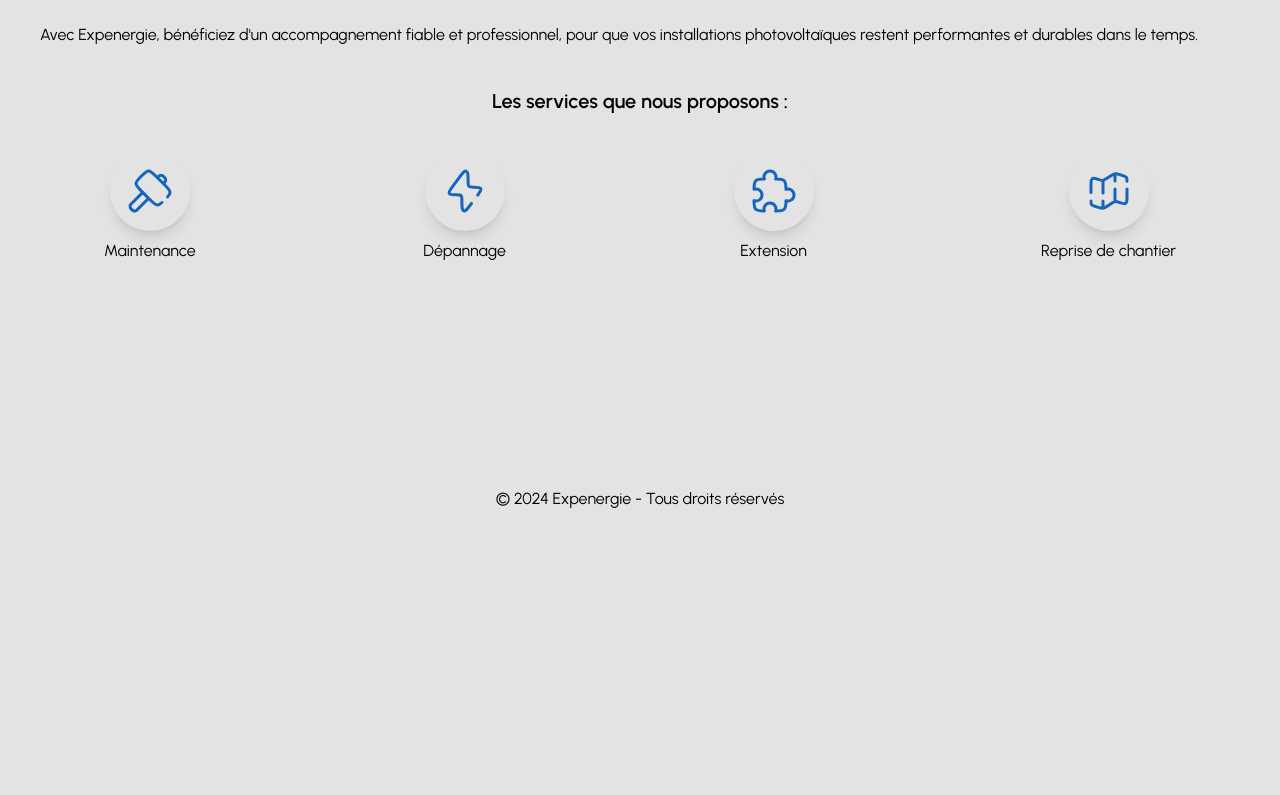
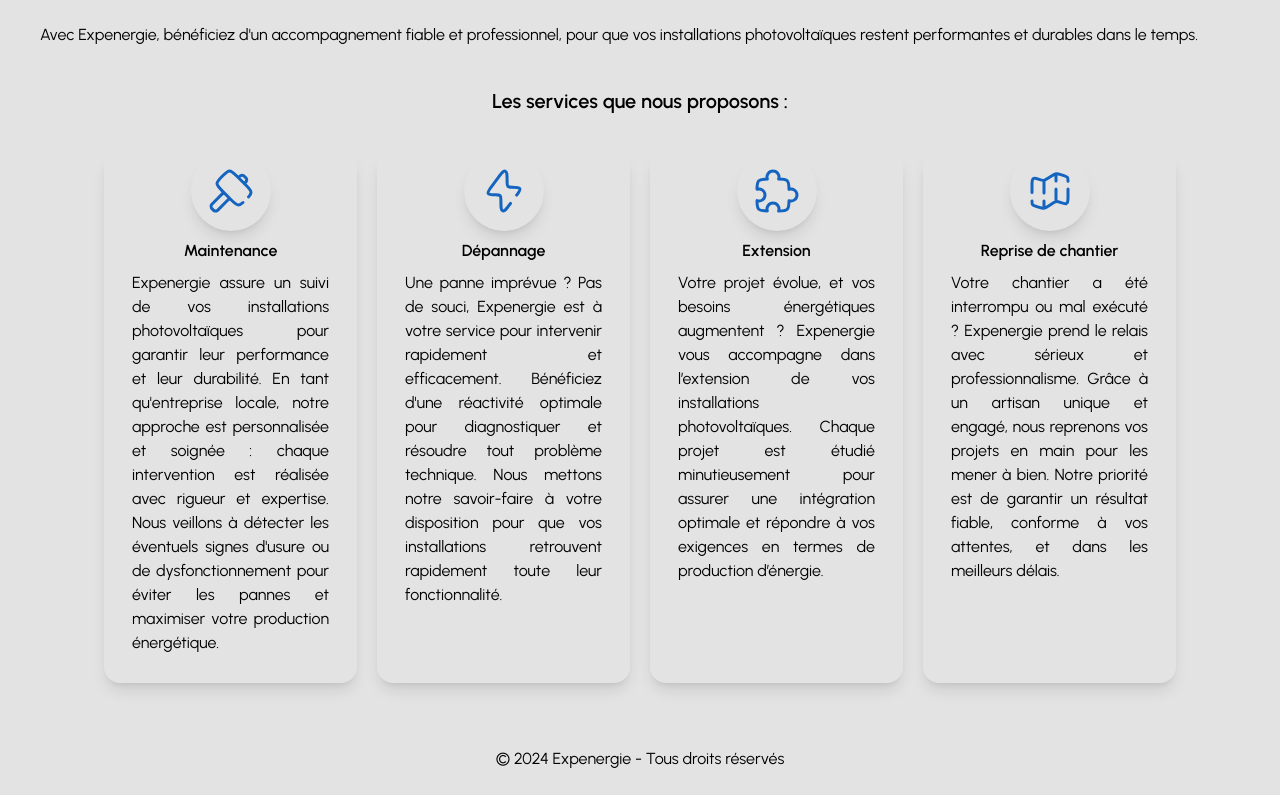
Before and after one commit to CarteSD/expenergie, a PHP site: template src/templates/services.twig in a window 1280 px wide. Shown: the part 361-1156 px from the top of the page. Before the commit the page ends 869 px from the top, so only its background shows below. Run offline with PHP 8.4, Linux system fonts and the light colour scheme; the template is opened without the code that fills it, so the values that code supplies are empty; style sheets or scripts are compiled from the project's sources; some libraries are stand-ins or nearby versions.

Commit message:
:sparkles: Ajout de précisions sur chacun des services

```diff
--- a/src/templates/services.twig
+++ b/src/templates/services.twig
@@ -12,30 +12,34 @@
             Avec Expenergie, bénéficiez d'un accompagnement fiable et professionnel, pour que vos installations photovoltaïques restent performantes et durables dans le temps.
         </p>
         <p class="font-serif text-xl mt-5 flex justify-center font-semibold">Les services que nous proposons :</p>
-        <div class="flex justify-between mt-4 w-full px-16">
-            <div class="flex flex-col gap-2 items-center">
+        <div class="flex mt-4 w-full px-16 gap-5">
+            <div class="flex flex-col gap-2 items-center w-1/4 shadow-lg rounded-2xl px-7 pb-7">
                 <div class="shadow-lg rounded-full flex justify-center w-fit">
                     <svg class="m-4 text-blue-techno-base" xmlns="http://www.w3.org/2000/svg" width="3em" height="3em" viewBox="0 0 24 24"><path fill="none" stroke="currentColor" stroke-linecap="round" stroke-width="1.5" d="m18.66 8.286l.368-.368c.342-.343.514-.514.617-.692a1.56 1.56 0 0 0 0-1.562c-.103-.178-.275-.35-.617-.692s-.514-.514-.692-.616a1.56 1.56 0 0 0-1.562 0c-.178.102-.35.274-.692.616l-.368.368m-4.419 10.31l-5.523 5.524c-.343.343-.514.514-.692.617a1.56 1.56 0 0 1-1.562 0c-.179-.103-.35-.274-.692-.617c-.343-.342-.514-.514-.617-.692a1.56 1.56 0 0 1 0-1.562c.103-.178.274-.35.617-.692l5.523-5.523M18 17.75c-.898.827-1.542 1.24-2.286 1.24c-1.079 0-1.947-.868-3.682-2.604l-4.42-4.419C5.878 10.233 5.01 9.365 5.01 8.286s.868-1.946 2.604-3.682S10.217 2 11.295 2c1.079 0 1.947.868 3.682 2.604l4.42 4.419C21.131 10.758 22 11.626 22 12.705c0 .747-.416 1.392-1.248 2.295"/></svg>
                 </div>
-                <p class="font-serif">Maintenance</p>
+                <p class="font-serif font-semibold">Maintenance</p>
+                <p class="font-serif text-justify">Expenergie assure un suivi de vos installations photovoltaïques pour garantir leur performance et leur durabilité. En tant qu'entreprise locale, notre approche est personnalisée et soignée : chaque intervention est réalisée avec rigueur et expertise. Nous veillons à détecter les éventuels signes d'usure ou de dysfonctionnement pour éviter les pannes et maximiser votre production énergétique.</p>
             </div>
-            <div class="flex flex-col gap-2 items-center">
+            <div class="flex flex-col gap-2 items-center w-1/4 shadow-lg rounded-2xl px-7 pb-7">
                 <div class="shadow-lg rounded-full flex justify-center w-fit">
                     <svg class="m-4 text-blue-techno-base" xmlns="http://www.w3.org/2000/svg" width="3em" height="3em" viewBox="0 0 24 24"><path fill="none" stroke="currentColor" stroke-linecap="round" stroke-width="1.5" d="M15.268 18.229c-1.98 2.678-2.969 4.017-3.892 3.734s-.923-1.925-.923-5.21v-.31c0-1.185 0-1.777-.379-2.148l-.02-.02c-.387-.363-1.003-.363-2.236-.363c-2.22 0-3.329 0-3.703-.673l-.019-.034c-.354-.683.289-1.552 1.574-3.29L8.732 5.77c1.979-2.678 2.969-4.017 3.892-3.734s.923 1.925.923 5.21v.31c0 1.185 0 1.777.379 2.148l.02.02c.387.363 1.003.363 2.236.363c2.22 0 3.329 0 3.704.673l.018.034c.354.683-.289 1.553-1.574 3.29"/></svg>
                 </div>
-                <p class="font-serif">Dépannage</p>
+                <p class="font-serif font-semibold">Dépannage</p>
+                <p class="font-serif text-justify">Une panne imprévue ? Pas de souci, Expenergie est à votre service pour intervenir rapidement et efficacement. Bénéficiez d'une réactivité optimale pour diagnostiquer et résoudre tout problème technique. Nous mettons notre savoir-faire à votre disposition pour que vos installations retrouvent rapidement toute leur fonctionnalité.</p>
             </div>
-            <div class="flex flex-col gap-2 items-center">
+            <div class="flex flex-col gap-2 items-center w-1/4 shadow-lg rounded-2xl px-7 pb-7">
                 <div class="shadow-lg rounded-full flex justify-center w-fit">
                     <svg class="m-4 text-blue-techno-base" xmlns="http://www.w3.org/2000/svg" width="3em" height="3em" viewBox="0 0 24 24"><path fill="none" stroke="currentColor" stroke-linecap="round" stroke-linejoin="round" stroke-width="1.5" d="M12.828 6.001a3 3 0 1 0-5.658 0c-2.285.008-3.504.09-4.292.878S2.008 8.886 2 11.17a3 3 0 1 1 0 5.66c.008 2.284.09 3.503.878 4.291s2.007.87 4.291.878a3 3 0 1 1 5.66 0c2.284-.008 3.503-.09 4.291-.878s.87-2.007.878-4.292a3 3 0 1 0 0-5.658c-.008-2.285-.09-3.504-.878-4.292c-.788-.789-2.007-.87-4.292-.878" color="currentColor"/></svg>
                 </div>
-                <p class="font-serif">Extension</p>
+                <p class="font-serif font-semibold">Extension</p>
+                <p class="font-serif text-justify">Votre projet évolue, et vos besoins énergétiques augmentent ? Expenergie vous accompagne dans l’extension de vos installations photovoltaïques. Chaque projet est étudié minutieusement pour assurer une intégration optimale et répondre à vos exigences en termes de production d’énergie.</p>
             </div>
-            <div class="flex flex-col gap-2 items-center">
+            <div class="flex flex-col gap-2 items-center w-1/4 shadow-lg rounded-2xl px-7 pb-7">
                 <div class="shadow-lg rounded-full flex justify-center w-fit">
                     <svg class="m-4 text-blue-techno-base" xmlns="http://www.w3.org/2000/svg" width="3em" height="3em" viewBox="0 0 24 24"><path fill="none" stroke="currentColor" stroke-linecap="round" stroke-width="1.5" d="M21 7.162c0-1.043 0-1.565-.283-1.958s-.778-.558-1.768-.888l-1.165-.388c-1.367-.456-2.05-.684-2.739-.591c-.688.092-1.288.491-2.487 1.29l-1.382.922c-.936.624-1.404.936-1.93 1.06a3 3 0 0 1-.587.08c-.54.018-1.073-.16-2.14-.516c-1.398-.466-2.097-.699-2.629-.462a1.5 1.5 0 0 0-.497.358C3 6.5 3 7.236 3 8.71v4.065M21 11v4.29c0 1.474 0 2.211-.393 2.64a1.5 1.5 0 0 1-.497.36c-.532.236-1.231.003-2.629-.463c-1.067-.356-1.6-.534-2.14-.515a3 3 0 0 0-.588.078c-.525.125-.993.437-1.929 1.06l-1.382.922c-1.2.8-1.799 1.2-2.487 1.291c-.688.093-1.372-.135-2.739-.591l-1.165-.388c-.99-.33-1.485-.495-1.768-.888c-.268-.372-.282-.86-.283-1.796M15 3.5V7m0 10v-6m-6 9.5V17M9 7v6"/></svg>
                 </div>
-                <p class="font-serif text-center">Reprise de chantier</p>
+                <p class="font-serif text-center font-semibold">Reprise de chantier</p>
+                <p class="font-serif text-justify">Votre chantier a été interrompu ou mal exécuté ? Expenergie prend le relais avec sérieux et professionnalisme. Grâce à un artisan unique et engagé, nous reprenons vos projets en main pour les mener à bien. Notre priorité est de garantir un résultat fiable, conforme à vos attentes, et dans les meilleurs délais.</p>
             </div>
         </div>
     </div>
```
